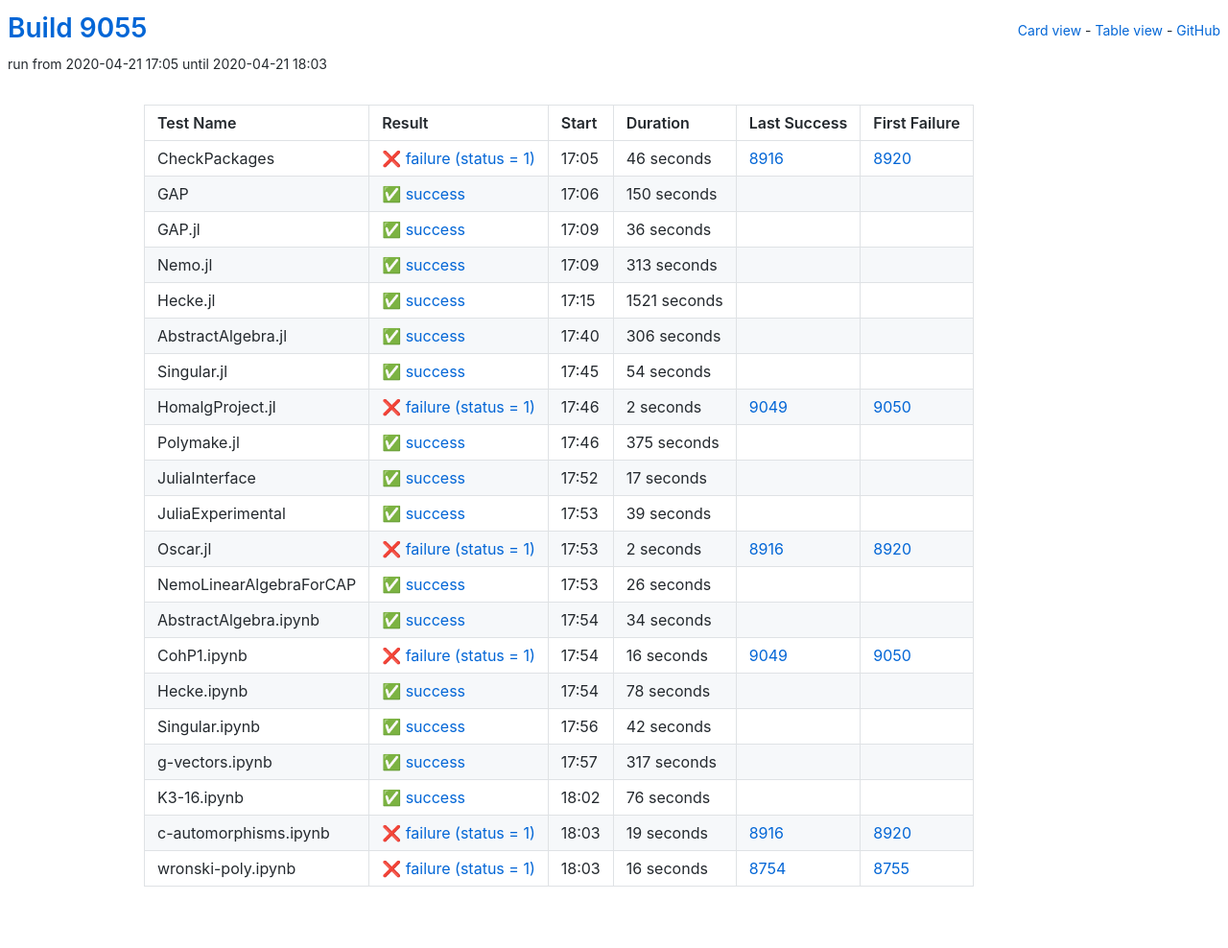
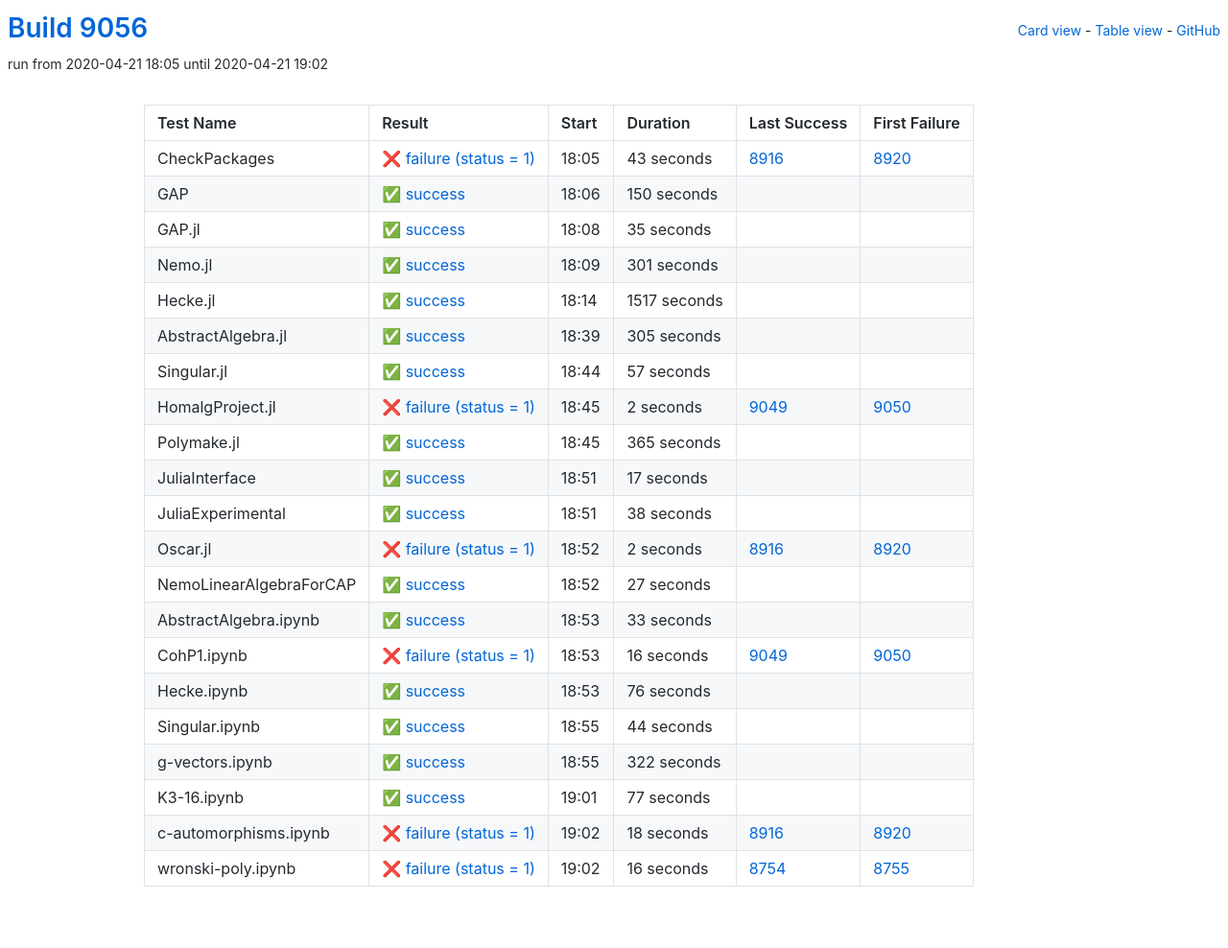
Before and after one commit to oscar-system/oscar-ci-status, a Jekyll site: the page built from table.html, in a window 1280 px wide. Shown: the whole page at 96% size. Built offline with Jekyll 4.4.1, drawn with Linux system fonts in a browser that asks for light colours.

Commit message:
Build 9056

```diff
--- a/_data/ci.yml
+++ b/_data/ci.yml
@@ -1,16 +1,16 @@
-build: 9055
-build_url: https://oscarci.mathematik.uni-kl.de/job/oscar/9055/
+build: 9056
+build_url: https://oscarci.mathematik.uni-kl.de/job/oscar/9056/
 job: oscar
 tests:
-- duration: 46
+- duration: 43
   exitcode: 1
   first_failure: 8920
   first_failure_url: https://oscarci.mathematik.uni-kl.de/job/oscar/8920/
   last_success: 8916
   last_success_url: https://oscarci.mathematik.uni-kl.de/job/oscar/8916/
-  log: https://oscarci.mathematik.uni-kl.de/job/oscar/9055/artifact/logs/build-9055/CheckPackages.log
+  log: https://oscarci.mathematik.uni-kl.de/job/oscar/9056/artifact/logs/build-9056/CheckPackages.log
   name: CheckPackages
-  start: 2020-04-21 17:05
+  start: 2020-04-21 18:05
   status: failure
   success: false
 - duration: 150
@@ -19,64 +19,64 @@ tests:
   first_failure_url: null
   last_success: false
   last_success_url: null
-  log: https://oscarci.mathematik.uni-kl.de/job/oscar/9055/artifact/logs/build-9055/GAP.log
+  log: https://oscarci.mathematik.uni-kl.de/job/oscar/9056/artifact/logs/build-9056/GAP.log
   name: GAP
-  start: 2020-04-21 17:06
+  start: 2020-04-21 18:06
   status: success
   success: true
-- duration: 36
+- duration: 35
   exitcode: 0
   first_failure: false
   first_failure_url: null
   last_success: false
   last_success_url: null
-  log: https://oscarci.mathematik.uni-kl.de/job/oscar/9055/artifact/logs/build-9055/GAP.jl.log
+  log: https://oscarci.mathematik.uni-kl.de/job/oscar/9056/artifact/logs/build-9056/GAP.jl.log
   name: GAP.jl
-  start: 2020-04-21 17:09
+  start: 2020-04-21 18:08
   status: success
   success: true
-- duration: 313
+- duration: 301
   exitcode: 0
   first_failure: false
   first_failure_url: null
   last_success: false
   last_success_url: null
-  log: https://oscarci.mathematik.uni-kl.de/job/oscar/9055/artifact/logs/build-9055/Nemo.jl.log
+  log: https://oscarci.mathematik.uni-kl.de/job/oscar/9056/artifact/logs/build-9056/Nemo.jl.log
   name: Nemo.jl
-  start: 2020-04-21 17:09
+  start: 2020-04-21 18:09
   status: success
   success: true
-- duration: 1521
+- duration: 1517
   exitcode: 0
   first_failure: false
   first_failure_url: null
   last_success: false
   last_success_url: null
-  log: https://oscarci.mathematik.uni-kl.de/job/oscar/9055/artifact/logs/build-9055/Hecke.jl.log
+  log: https://oscarci.mathematik.uni-kl.de/job/oscar/9056/artifact/logs/build-9056/Hecke.jl.log
   name: Hecke.jl
-  start: 2020-04-21 17:15
+  start: 2020-04-21 18:14
   status: success
   success: true
-- duration: 306
+- duration: 305
   exitcode: 0
   first_failure: false
   first_failure_url: null
   last_success: false
   last_success_url: null
-  log: https://oscarci.mathematik.uni-kl.de/job/oscar/9055/artifact/logs/build-9055/AbstractAlgebra.jl.log
+  log: https://oscarci.mathematik.uni-kl.de/job/oscar/9056/artifact/logs/build-9056/AbstractAlgebra.jl.log
   name: AbstractAlgebra.jl
-  start: 2020-04-21 17:40
+  start: 2020-04-21 18:39
   status: success
   success: true
-- duration: 54
+- duration: 57
   exitcode: 0
   first_failure: false
   first_failure_url: null
   last_success: false
   last_success_url: null
-  log: https://oscarci.mathematik.uni-kl.de/job/oscar/9055/artifact/logs/build-9055/Singular.jl.log
+  log: https://oscarci.mathematik.uni-kl.de/job/oscar/9056/artifact/logs/build-9056/Singular.jl.log
   name: Singular.jl
-  start: 2020-04-21 17:45
+  start: 2020-04-21 18:44
   status: success
   success: true
 - duration: 2
@@ -85,20 +85,20 @@ tests:
   first_failure_url: https://oscarci.mathematik.uni-kl.de/job/oscar/9050/
   last_success: 9049
   last_success_url: https://oscarci.mathematik.uni-kl.de/job/oscar/9049/
-  log: https://oscarci.mathematik.uni-kl.de/job/oscar/9055/artifact/logs/build-9055/HomalgProject.jl.log
+  log: https://oscarci.mathematik.uni-kl.de/job/oscar/9056/artifact/logs/build-9056/HomalgProject.jl.log
   name: HomalgProject.jl
-  start: 2020-04-21 17:46
+  start: 2020-04-21 18:45
   status: failure
   success: false
-- duration: 375
+- duration: 365
   exitcode: 0
   first_failure: false
   first_failure_url: null
   last_success: false
   last_success_url: null
-  log: https://oscarci.mathematik.uni-kl.de/job/oscar/9055/artifact/logs/build-9055/Polymake.jl.log
+  log: https://oscarci.mathematik.uni-kl.de/job/oscar/9056/artifact/logs/build-9056/Polymake.jl.log
   name: Polymake.jl
-  start: 2020-04-21 17:46
+  start: 2020-04-21 18:45
   status: success
   success: true
 - duration: 17
@@ -107,20 +107,20 @@ tests:
   first_failure_url: null
   last_success: false
   last_success_url: null
-  log: https://oscarci.mathematik.uni-kl.de/job/oscar/9055/artifact/logs/build-9055/JuliaInterface.log
+  log: https://oscarci.mathematik.uni-kl.de/job/oscar/9056/artifact/logs/build-9056/JuliaInterface.log
   name: JuliaInterface
-  start: 2020-04-21 17:52
+  start: 2020-04-21 18:51
   status: success
   success: true
-- duration: 39
+- duration: 38
   exitcode: 0
   first_failure: false
   first_failure_url: null
   last_success: false
   last_success_url: null
-  log: https://oscarci.mathematik.uni-kl.de/job/oscar/9055/artifact/logs/build-9055/JuliaExperimental.log
+  log: https://oscarci.mathematik.uni-kl.de/job/oscar/9056/artifact/logs/build-9056/JuliaExperimental.log
   name: JuliaExperimental
-  start: 2020-04-21 17:53
+  start: 2020-04-21 18:51
   status: success
   success: true
 - duration: 2
@@ -129,31 +129,31 @@ tests:
   first_failure_url: https://oscarci.mathematik.uni-kl.de/job/oscar/8920/
   last_success: 8916
   last_success_url: https://oscarci.mathematik.uni-kl.de/job/oscar/8916/
-  log: https://oscarci.mathematik.uni-kl.de/job/oscar/9055/artifact/logs/build-9055/Oscar.jl.log
+  log: https://oscarci.mathematik.uni-kl.de/job/oscar/9056/artifact/logs/build-9056/Oscar.jl.log
   name: Oscar.jl
-  start: 2020-04-21 17:53
+  start: 2020-04-21 18:52
   status: failure
   success: false
-- duration: 26
+- duration: 27
   exitcode: 0
   first_failure: false
   first_failure_url: null
   last_success: false
   last_success_url: null
-  log: https://oscarci.mathematik.uni-kl.de/job/oscar/9055/artifact/logs/build-9055/NemoLinearAlgebraForCAP.log
+  log: https://oscarci.mathematik.uni-kl.de/job/oscar/9056/artifact/logs/build-9056/NemoLinearAlgebraForCAP.log
   name: NemoLinearAlgebraForCAP
-  start: 2020-04-21 17:53
+  start: 2020-04-21 18:52
   status: success
   success: true
-- duration: 34
+- duration: 33
   exitcode: 0
   first_failure: false
   first_failure_url: null
   last_success: false
   last_success_url: null
-  log: https://oscarci.mathematik.uni-kl.de/job/oscar/9055/artifact/logs/build-9055/AbstractAlgebra.ipynb.log
+  log: https://oscarci.mathematik.uni-kl.de/job/oscar/9056/artifact/logs/build-9056/AbstractAlgebra.ipynb.log
   name: AbstractAlgebra.ipynb
-  start: 2020-04-21 17:54
+  start: 2020-04-21 18:53
   status: success
   success: true
 - duration: 16
@@ -162,64 +162,64 @@ tests:
   first_failure_url: https://oscarci.mathematik.uni-kl.de/job/oscar/9050/
   last_success: 9049
   last_success_url: https://oscarci.mathematik.uni-kl.de/job/oscar/9049/
-  log: https://oscarci.mathematik.uni-kl.de/job/oscar/9055/artifact/logs/build-9055/CohP1.ipynb.log
+  log: https://oscarci.mathematik.uni-kl.de/job/oscar/9056/artifact/logs/build-9056/CohP1.ipynb.log
   name: CohP1.ipynb
-  start: 2020-04-21 17:54
+  start: 2020-04-21 18:53
   status: failure
   success: false
-- duration: 78
-  exitcode: 0
-  first_failure: false
-  first_failure_url: null
-  last_success: false
-  last_success_url: null
-  log: https://oscarci.mathematik.uni-kl.de/job/oscar/9055/artifact/logs/build-9055/Hecke.ipynb.log
-  name: Hecke.ipynb
-  start: 2020-04-21 17:54
-  status: success
-  success: true
-- duration: 42
-  exitcode: 0
-  first_failure: false
-  first_failure_url: null
-  last_success: false
-  last_success_url: null
-  log: https://oscarci.mathematik.uni-kl.de/job/oscar/9055/artifact/logs/build-9055/Singular.ipynb.log
-  name: Singular.ipynb
-  start: 2020-04-21 17:56
-  status: success
-  success: true
-- duration: 317
-  exitcode: 0
-  first_failure: false
-  first_failure_url: null
-  last_success: false
-  last_success_url: null
-  log: https://oscarci.mathematik.uni-kl.de/job/oscar/9055/artifact/logs/build-9055/g-vectors.ipynb.log
-  name: g-vectors.ipynb
-  start: 2020-04-21 17:57
-  status: success
-  success: true
 - duration: 76
   exitcode: 0
   first_failure: false
   first_failure_url: null
   last_success: false
   last_success_url: null
-  log: https://oscarci.mathematik.uni-kl.de/job/oscar/9055/artifact/logs/build-9055/K3-16.ipynb.log
-  name: K3-16.ipynb
-  start: 2020-04-21 18:02
+  log: https://oscarci.mathematik.uni-kl.de/job/oscar/9056/artifact/logs/build-9056/Hecke.ipynb.log
+  name: Hecke.ipynb
+  start: 2020-04-21 18:53
   status: success
   success: true
-- duration: 19
+- duration: 44
+  exitcode: 0
+  first_failure: false
+  first_failure_url: null
+  last_success: false
+  last_success_url: null
+  log: https://oscarci.mathematik.uni-kl.de/job/oscar/9056/artifact/logs/build-9056/Singular.ipynb.log
+  name: Singular.ipynb
+  start: 2020-04-21 18:55
+  status: success
+  success: true
+- duration: 322
+  exitcode: 0
+  first_failure: false
+  first_failure_url: null
+  last_success: false
+  last_success_url: null
+  log: https://oscarci.mathematik.uni-kl.de/job/oscar/9056/artifact/logs/build-9056/g-vectors.ipynb.log
+  name: g-vectors.ipynb
+  start: 2020-04-21 18:55
+  status: success
+  success: true
+- duration: 77
+  exitcode: 0
+  first_failure: false
+  first_failure_url: null
+  last_success: false
+  last_success_url: null
+  log: https://oscarci.mathematik.uni-kl.de/job/oscar/9056/artifact/logs/build-9056/K3-16.ipynb.log
+  name: K3-16.ipynb
+  start: 2020-04-21 19:01
+  status: success
+  success: true
+- duration: 18
   exitcode: 1
   first_failure: 8920
   first_failure_url: https://oscarci.mathematik.uni-kl.de/job/oscar/8920/
   last_success: 8916
   last_success_url: https://oscarci.mathematik.uni-kl.de/job/oscar/8916/
-  log: https://oscarci.mathematik.uni-kl.de/job/oscar/9055/artifact/logs/build-9055/c-automorphisms.ipynb.log
+  log: https://oscarci.mathematik.uni-kl.de/job/oscar/9056/artifact/logs/build-9056/c-automorphisms.ipynb.log
   name: c-automorphisms.ipynb
-  start: 2020-04-21 18:03
+  start: 2020-04-21 19:02
   status: failure
   success: false
 - duration: 16
@@ -228,8 +228,8 @@ tests:
   first_failure_url: https://oscarci.mathematik.uni-kl.de/job/oscar/8755/
   last_success: 8754
   last_success_url: https://oscarci.mathematik.uni-kl.de/job/oscar/8754/
-  log: https://oscarci.mathematik.uni-kl.de/job/oscar/9055/artifact/logs/build-9055/wronski-poly.ipynb.log
+  log: https://oscarci.mathematik.uni-kl.de/job/oscar/9056/artifact/logs/build-9056/wronski-poly.ipynb.log
   name: wronski-poly.ipynb
-  start: 2020-04-21 18:03
+  start: 2020-04-21 19:02
   status: failure
   success: false
```
Also changed, not shown: README.md.
